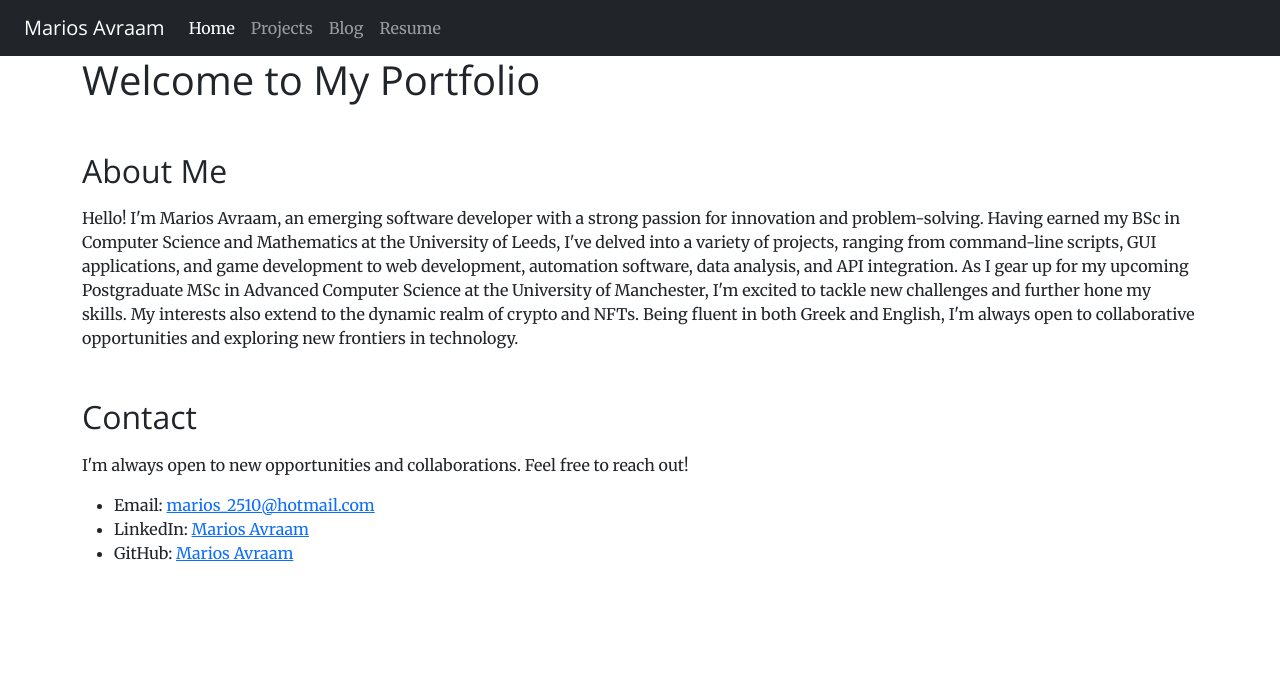
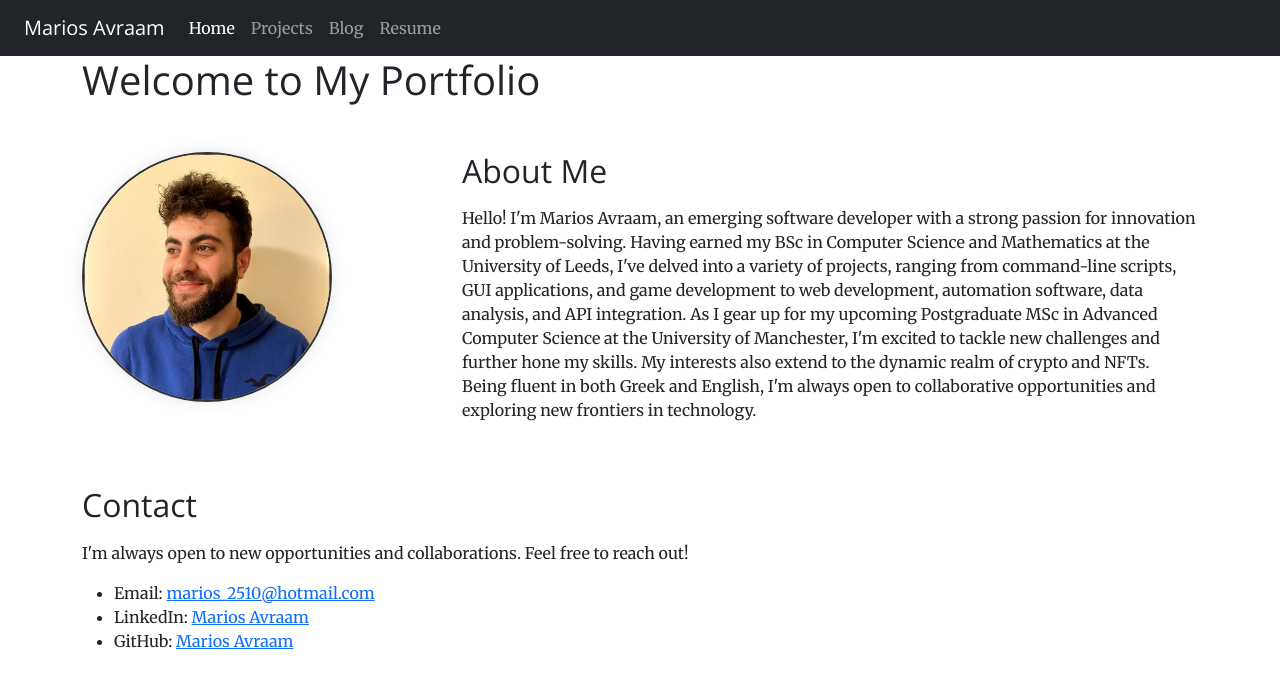
Before and after one commit to MariosAvraam/portfolio-website, a Flask app: page / in a window 1280 px wide. Shown: the top 678 px of the page. Run offline with Flask 3, Linux system fonts and the light colour scheme; some libraries are stand-ins or nearby versions.

Commit message:
Upload linkeding image. Add image in index page. Stylise the image

```diff
--- a/static/css/styles.css
+++ b/static/css/styles.css
@@ -5,3 +5,11 @@ body {
 h1, h2, h3, h4, h5, h6, .navbar-brand {
     font-family: 'Open Sans', sans-serif;
 }
+
+.profile-image {
+    width: 100%;
+    max-width: 250px;
+    border-radius: 50%;
+    border: 2px solid #333;
+    box-shadow: 0px 0px 15px rgba(0, 0, 0, 0.1);
+}
--- a/templates/index.html
+++ b/templates/index.html
@@ -3,6 +3,11 @@
 {% block content %}
 <h1>Welcome to My Portfolio</h1>
 <section class="my-5" id="about-me">
+  <div class="row">
+    <div class="col-md-4">
+      <img src="{{ url_for('static', filename='images/Linkedin_img.jpg') }}" alt="Marios Avraam" class="profile-image">
+    </div>
+    <div class="col-md-8">
       <h2 class="mb-3">About Me</h2>
       <p>
         Hello! I'm Marios Avraam, an emerging software developer with a strong passion
@@ -16,6 +21,8 @@
         Being fluent in both Greek and English, I'm always open to collaborative
         opportunities and exploring new frontiers in technology.
       </p>
+    </div>
+  </div>
 </section>
 <section class="my-5" id="contact">
   <h2 class="mb-3">Contact</h2>
```
Also changed, not shown: static/images/Linkedin_img.jpg (added). Lines whose indentation alone changed are shown as unchanged.
